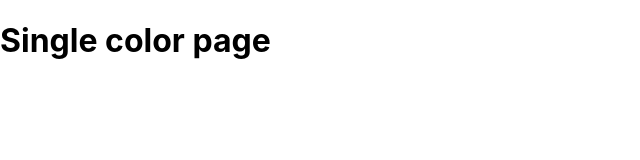
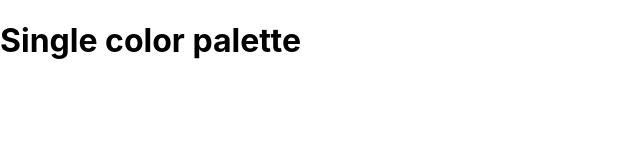
Before and after one commit to RenzoMurinaCadierno/React-RNMCColors, a React (Create React App) app: page /palette/1/1 in a window 1280 px wide. Shown: the top 160 px of the page, without its empty margins (0-640 px from the left). Built offline with nearby package versions, Linux system fonts and the light colour scheme.

Commit message:
Add Single color palette and its Link

```diff
--- a/src/App.js
+++ b/src/App.js
@@ -2,6 +2,7 @@ import React from 'react';
 import { Route, Switch } from 'react-router-dom'
 import PaletteList from './containers/PaletteList/PaletteList'
 import Palette from './containers/Palette/Palette'
+import SingleColorPalette from './containers/SingleColorPalette/SingleColorPalette'
 import initialPalettes from './assets/initialPalettes'
 import { generatePalette } from './assets/colorHelpers'
 import './App.css';
@@ -29,7 +30,8 @@ function App() {
       />
       <Route
         exact path='/palette/:paletteId/:colorId'
-        render={() => <h1> Single color page </h1>}/>
+        render={() => <SingleColorPalette />}
+      />
     </Switch>
   )
 }
--- a/src/components/ColorBox/ColorBox.js
+++ b/src/components/ColorBox/ColorBox.js
@@ -17,7 +17,7 @@ class ColorBox extends Component {
   }
 
   render() {
-    const { bgColor, name } = this.props
+    const { bgColor, name, moreUrl } = this.props
     const { copied } = this.state
 
     return (
@@ -37,7 +37,7 @@ class ColorBox extends Component {
             </div>
             <button className='copy-button'> Copy </button>
           </div>
-          <Link to='/' onClick={e => e.stopPropagation()}>
+          <Link to={moreUrl} onClick={e => e.stopPropagation()}>
             <span className='see-more'> More </span>
           </Link>
         </div>
--- a/src/containers/Palette/Palette.js
+++ b/src/containers/Palette/Palette.js
@@ -16,11 +16,14 @@ class Palette extends Component {
 
   render() {
 
-    const { colors, paletteName, emoji } = this.props.palette
+    const { colors, paletteName, emoji, id } = this.props.palette
     const { level, format } = this.state
 
     const colorBoxes = colors[level].map(c =>
-      <ColorBox key={c.id} bgColor={c[format]} name={c.name} />
+      <ColorBox
+        key={c.id} bgColor={c[format]} name={c.name}
+        moreUrl={`/palette/${id}/${c.id}`}
+      />
     )
 
     return (
--- /dev/null
+++ b/src/containers/SingleColorPalette/SingleColorPalette.js
@@ -0,0 +1,11 @@
+import React from 'react';
+
+const SingleColorPalette = () => {
+  return (
+    <div>
+      <h1> Single color palette </h1>
+    </div>
+  );
+};
+
+export default SingleColorPalette;
```
